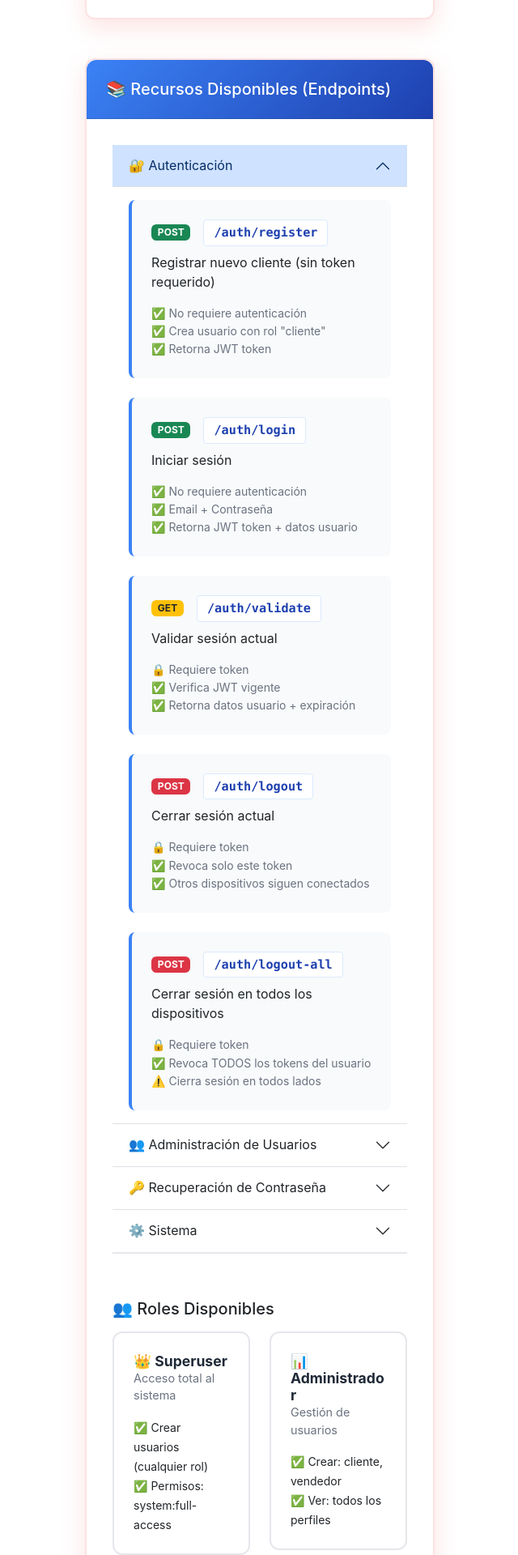
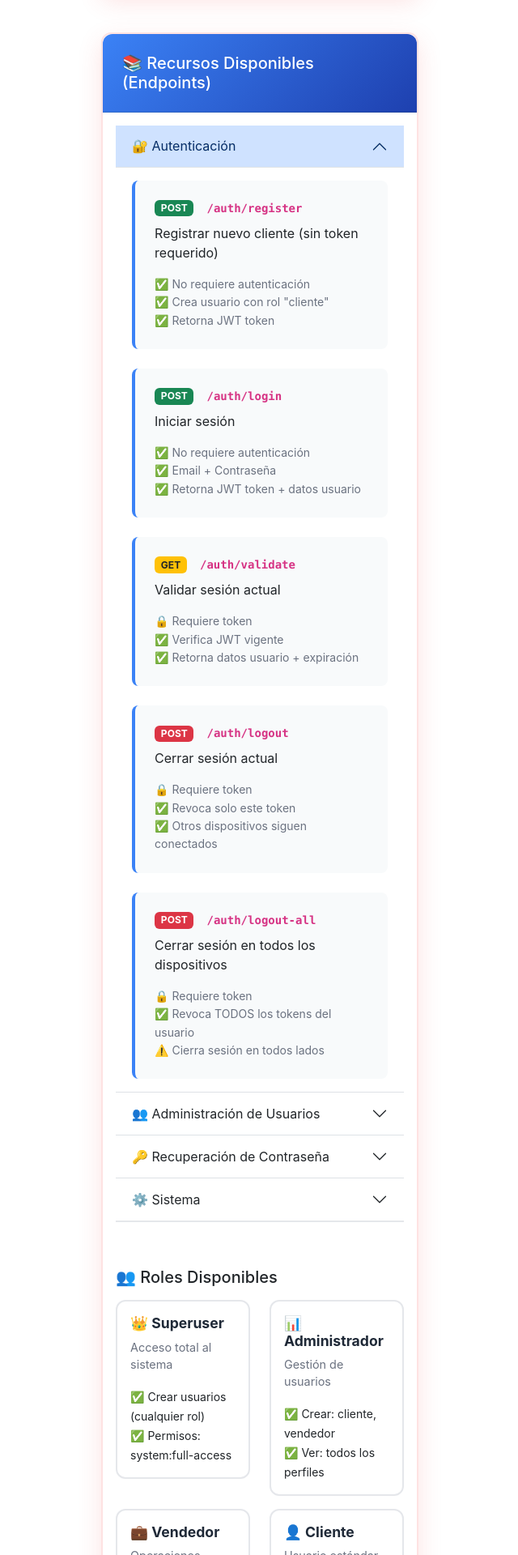
Before and after one commit to marco30jaramillo/prueba_cloud_code, a Next.js app in the folder frontend/: page /bootstrap in a window 1280 px wide. Shown: the part 820-2740 px from the top of the page at 81% size, without its empty margins (319-959 px from the left). Built offline with nearby package versions, Linux system fonts and the light colour scheme; no server answers.

Commit message:
Fix: Reescribir SCSS sin selectores anidados complejos

```diff
--- a/frontend/app/bootstrap/page.module.scss
+++ b/frontend/app/bootstrap/page.module.scss
@@ -33,10 +33,6 @@
   border-radius: 12px;
   box-shadow: 0 10px 30px rgba(239, 68, 68, 0.15);
   animation: fadeIn 0.4s ease-out;
-
-  :global(.card-body) {
-    padding: 2rem;
-  }
 }
 
 .toggleBtn {
@@ -65,14 +61,7 @@
 }
 
 .inputGroupWrapper {
-  :global(.form-control) {
-    border-right: none;
-
-    &:focus {
-      border-right: none;
-      box-shadow: 0 0 0 3px rgba(239, 68, 68, 0.1);
-    }
-  }
+  margin-bottom: 1rem;
 }
 
 .footer {
@@ -86,18 +75,6 @@
   font-size: 0.9rem;
   margin: 0;
   font-weight: 500;
-}
-
-@media (max-width: 768px) {
-  .title {
-    font-size: 1.5rem;
-  }
-
-  .card {
-    :global(.card-body) {
-      padding: 1.5rem;
-    }
-  }
 }
 
 @keyframes slideIn {
@@ -125,11 +102,6 @@
   color: white;
   border-radius: 12px 12px 0 0 !important;
   padding: 1.5rem;
-
-  :global(.card-title) {
-    color: white;
-    margin: 0;
-  }
 }
 
 .endpoint {
@@ -156,15 +128,6 @@
   gap: 1rem;
   margin-bottom: 0.5rem;
   font-weight: 600;
-
-  code {
-    background: #ffffff;
-    padding: 0.25rem 0.75rem;
-    border-radius: 4px;
-    color: #1e40af;
-    font-size: 0.95rem;
-    border: 1px solid #dbeafe;
-  }
 }
 
 .endpointDetails {
@@ -177,11 +140,6 @@
 .rolesSection {
   padding-top: 2rem;
   border-top: 2px solid #e5e7eb;
-
-  :global(.card-title) {
-    color: #1f2937;
-    margin: 0;
-  }
 }
 
 .roleCard {
@@ -193,10 +151,6 @@
     border-color: #3b82f6;
     box-shadow: 0 8px 16px rgba(59, 130, 246, 0.15);
     transform: translateY(-4px);
-  }
-
-  :global(.card-body) {
-    padding: 1.5rem;
   }
 }
 
@@ -214,6 +168,10 @@
 }
 
 @media (max-width: 768px) {
+  .title {
+    font-size: 1.5rem;
+  }
+
   .endpoint {
     padding: 1rem;
   }
@@ -221,9 +179,5 @@
   .endpointHeader {
     flex-direction: column;
     align-items: flex-start;
-
-    :global(code) {
-      width: 100%;
-    }
   }
 }
```
